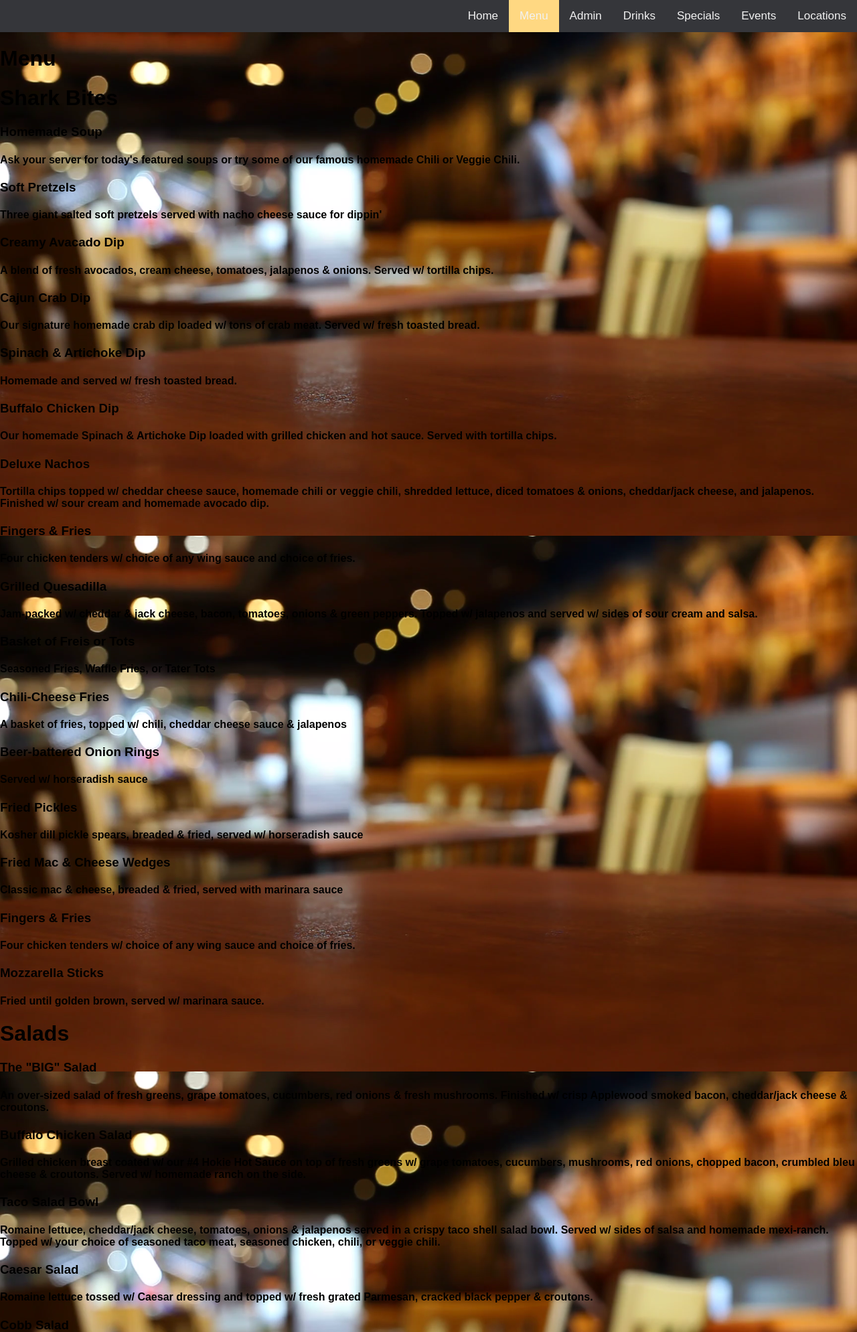
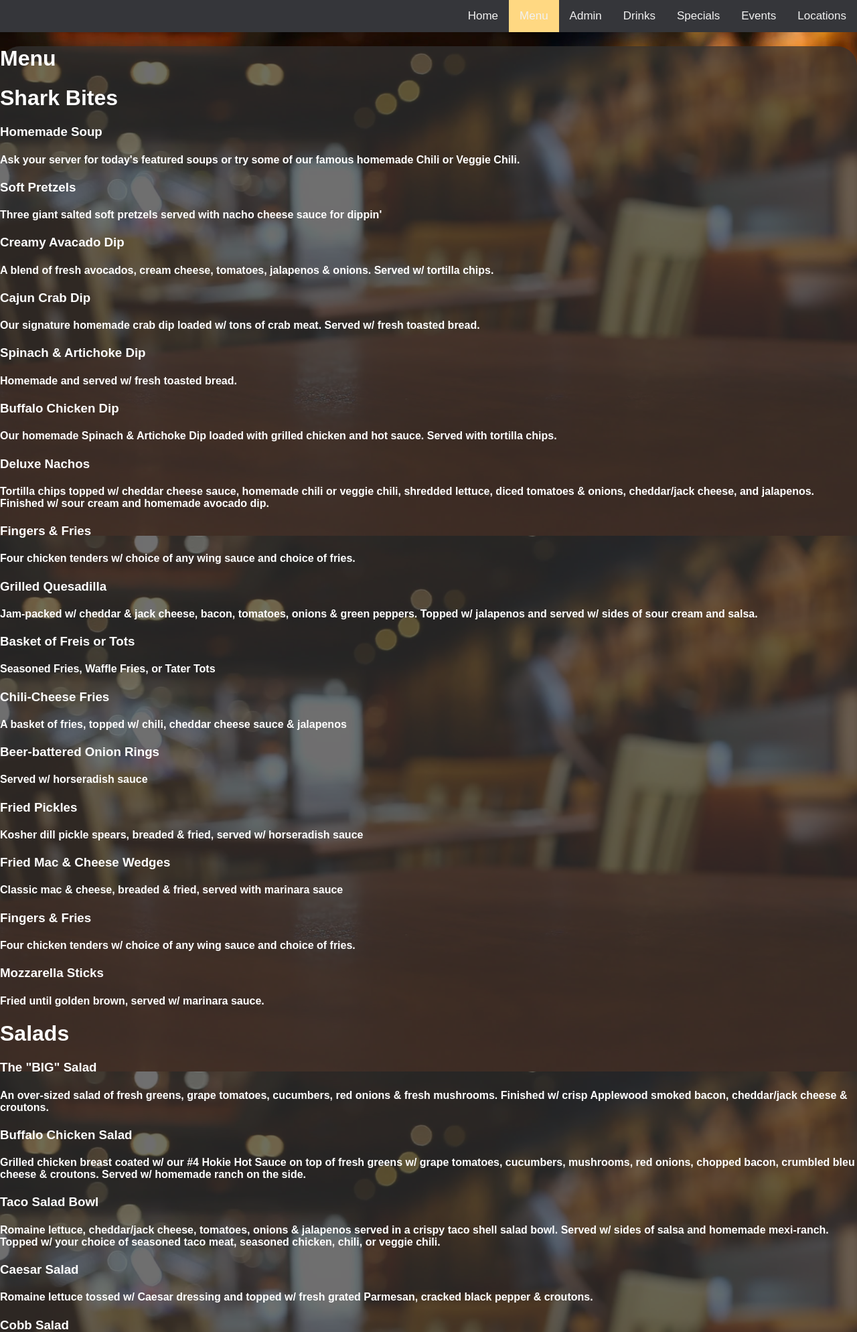
Before and after one commit to FoxhoundTech/SharkeysRedesign, a PHP site: page /menu.php in a window 1280 px wide. Shown: the top 1989 px of the page at 67% size. Run offline with PHP 8.4, Linux system fonts and the light colour scheme.

Commit message:
Increased Menu readability
Improved the readability of the menu page by adding a translucent background. Design not final.

```diff
--- a/menu.php
+++ b/menu.php
@@ -8,6 +8,7 @@
 	<body>
 		<?php require_once("navbar.php"); ?>
 
+		<div class='menu-content'>
 			<div class="menu">
 				<h1>Menu</h1>
 			</div>
@@ -213,6 +214,7 @@
 				</div>
 
 			</div>
+		</div>
 		<?php require_once('footer.php'); ?>
 
 		<script>
--- a/sharkeys.css
+++ b/sharkeys.css
@@ -90,6 +90,12 @@ body {
 	margin: 100 30 auto;
 }
 
+.menu-content {
+	background: rgba(50, 50, 50, 0.7);
+	border-radius: 30px;
+	color: white;
+}
+
 .welcome {
 	text-align: center;
 }
```
Lines whose indentation alone changed are shown as unchanged.
